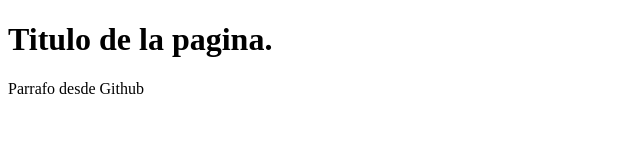
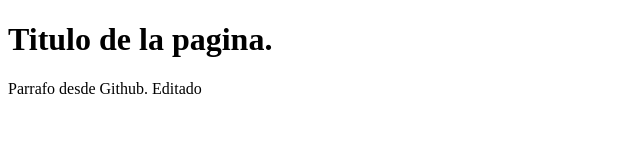
Before and after one commit to Villaran92/Proyecto-C, a plain HTML site: page index.html in a window 1280 px wide. Shown: the full height of the page, 0-640 px from the left. Drawn offline with Linux system fonts and the light colour scheme.

Commit message:
Update index.html

```diff
--- a/index.html
+++ b/index.html
@@ -7,6 +7,6 @@
 </head>
 <body>
     <h1>Titulo de la pagina.</h1>
-    <p>Parrafo desde Github</p>
+    <p>Parrafo desde Github. Editado</p>
 </body>
 </html>
```
